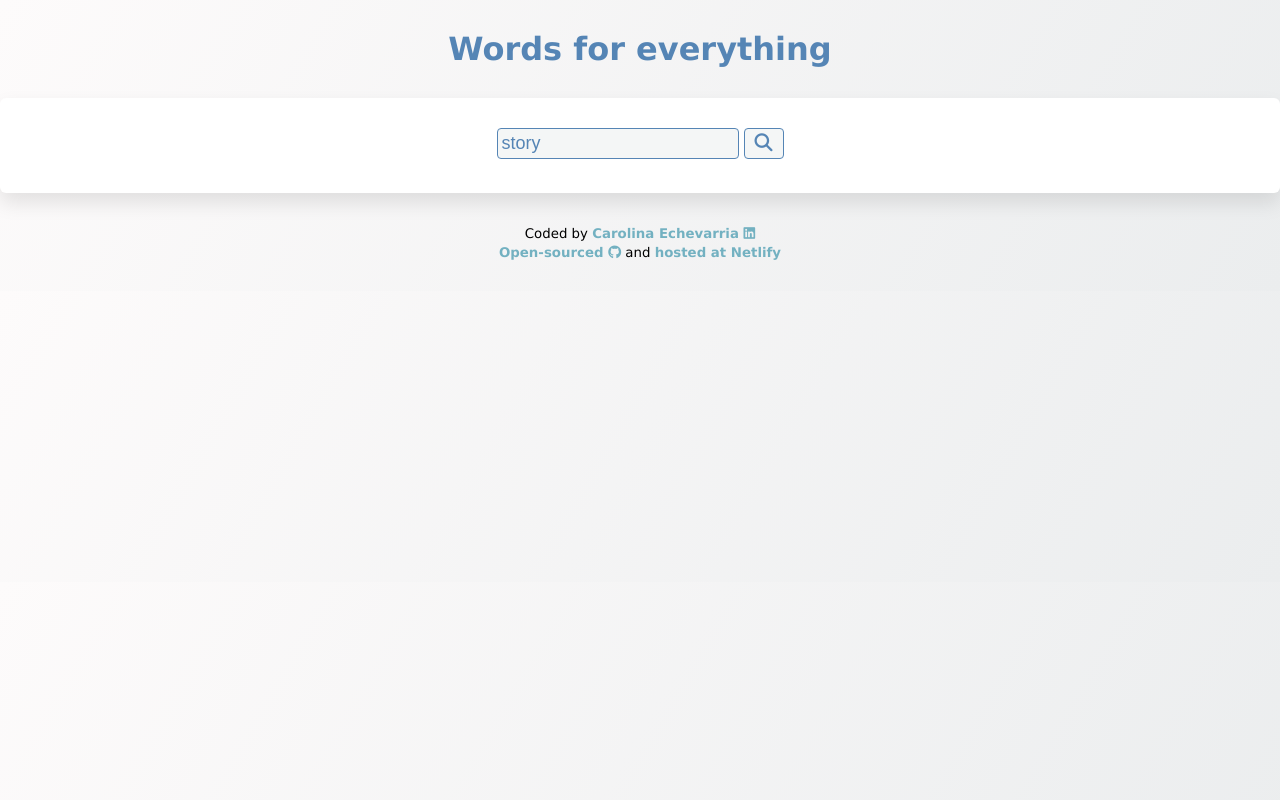
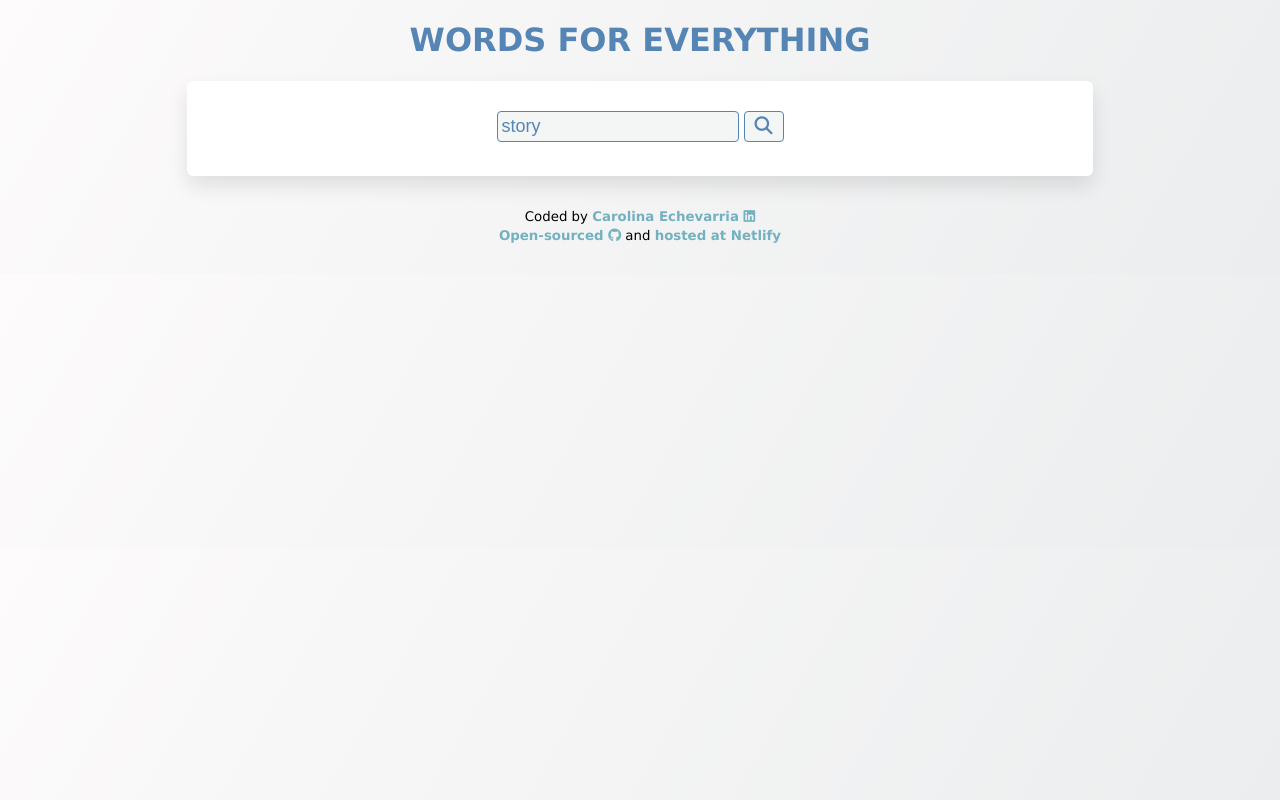
Before and after one commit to caro-echevarria/dictionary-react, a React (Create React App) app: page / in a window 1280 px wide. Built offline with nearby package versions, Linux system fonts and the light colour scheme; no server answers; some icons are missing.

Commit message:
Fixed CSS

```diff
--- a/src/App.css
+++ b/src/App.css
@@ -1,3 +1,8 @@
+.App {
+  max-width: 906px;
+  margin: 0 auto;
+}
+
 body {
   background: linear-gradient(120deg, #fdfbfb 0%, #ebedee 100%);
   font-family: "Lucida Sans", "Lucida Sans Regular", "Lucida Grande",
@@ -6,7 +11,7 @@ body {
 
 header {
   text-align: center;
-  margin: 30px 0;
+  margin: 5px 0;
   color: rgb(85, 133, 181);
 }
 
--- a/src/App.js
+++ b/src/App.js
@@ -6,7 +6,7 @@ function App() {
     <div className="App">
       <div className="container">
         <header>
-          <h1>Words for everything</h1>
+          <h1>WORDS FOR EVERYTHING</h1>
         </header>
         <Dictionary defaultKeyword="story" />
         <footer>
--- a/src/Dictionary.css
+++ b/src/Dictionary.css
@@ -37,5 +37,5 @@ section {
   padding: 30px;
   border-radius: 6px;
   box-shadow: 0 10px 20px rgb(0 0 0 / 10%);
-  margin: 30px 0;
+  margin: 20px 0;
 }
--- a/src/Meaning.css
+++ b/src/Meaning.css
@@ -2,11 +2,12 @@
   font-size: 24px;
   line-height: 1.5;
   font-weight: bold;
-  color: #5dacbd;
+  color: #a7bcb9;
 }
 
 .Meaning .example {
   color: #70757a;
   font-style: italic;
   margin-top: 10px;
+  font-size: 15px;
 }
--- a/src/Synonyms.css
+++ b/src/Synonyms.css
@@ -4,7 +4,7 @@
 }
 
 .Synonyms li {
-  font-size: 13px;
+  font-size: 12px;
   display: inline-block;
   padding-right: 10px;
   line-height: 1;
```
